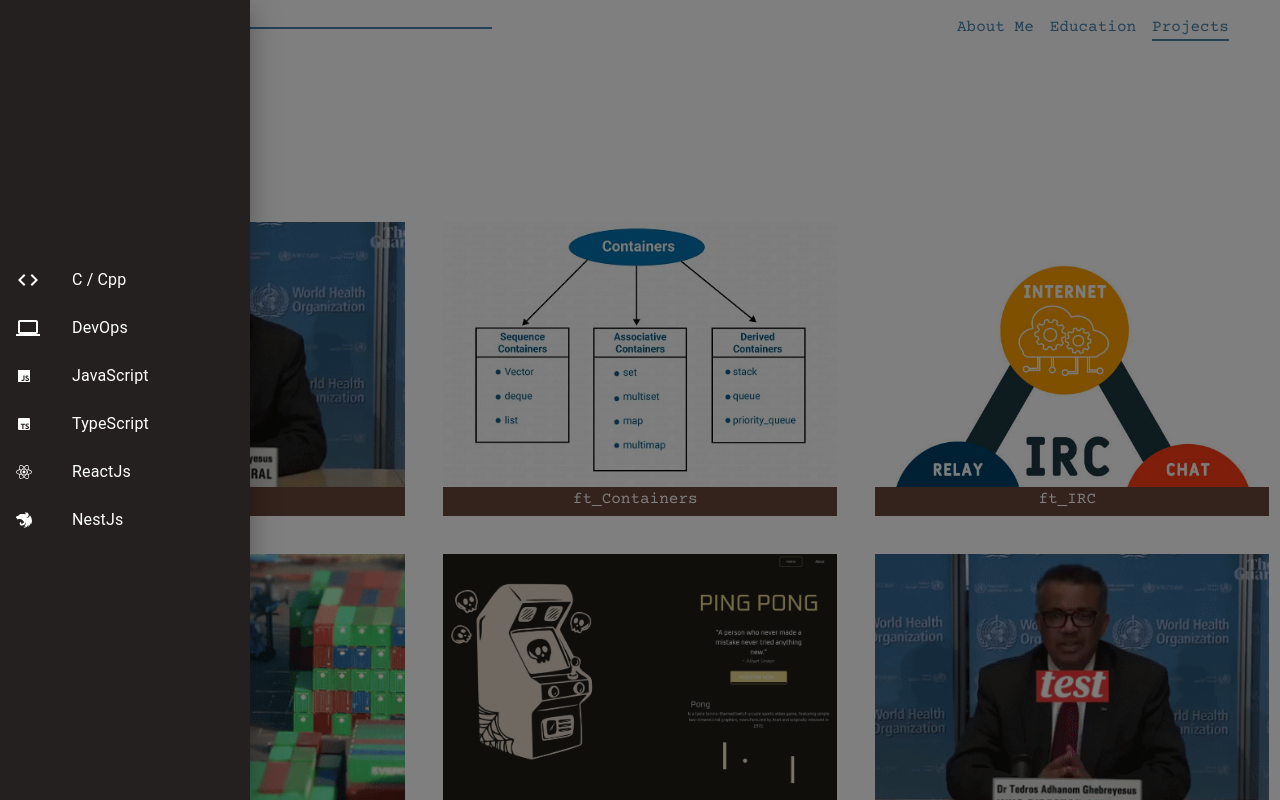
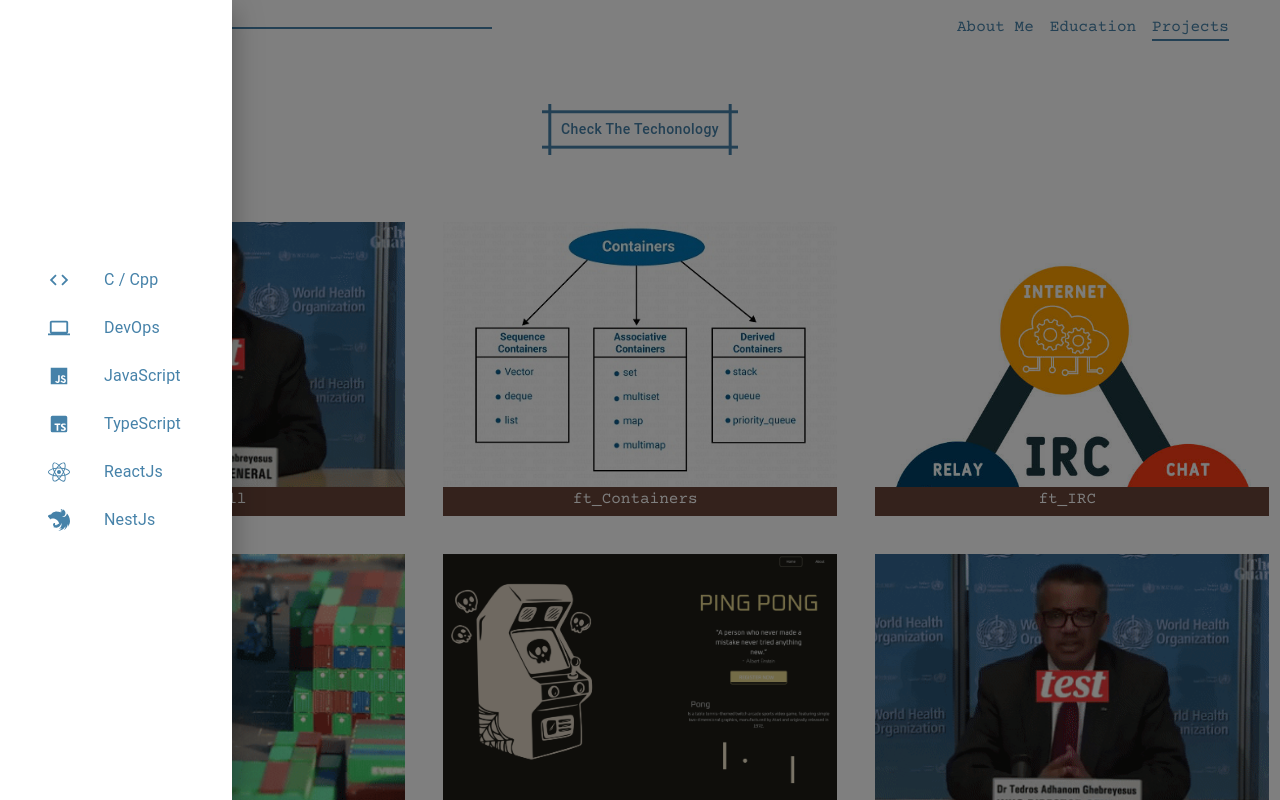
Before and after one commit to msaouab/Portfolio, a React (Vite) app: page /project in a window 1280 px wide. Both pictures are taken after a click on the button "Check The Techonology". Shown: the top 800 px of the page. Built offline with nearby package versions, Linux system fonts and the light colour scheme.

Commit message:
change the color style

```diff
--- a/src/components/HeaderProject.tsx
+++ b/src/components/HeaderProject.tsx
@@ -10,7 +10,7 @@ const ProjectsContainer = styled.main`
 		gap: 2rem;
 	}
 	& > .notfund {
-		color: #fff;
+		color: var(--text-color);
 		text-align: center;
 		font-size: 1.5rem;
 	}
--- a/src/components/SideBarProject.tsx
+++ b/src/components/SideBarProject.tsx
@@ -12,7 +12,7 @@ const SideBar = styled.div`
 	& > Button {
 		--b: 3px;
 		--s: 0.45em;
-		--color: #ffffff;
+		--color: var(--text-color);
 
 		padding: calc(0.5em + var(--s)) calc(0.9em + var(--s));
 		color: var(--color);
@@ -50,8 +50,10 @@ const SideBar = styled.div`
 
 const StyledListItemIcon = styled(ListItemIcon)`
 	& > svg {
-		fill: white;
-		color: white;
+		fill: var(--text-color);
+		color: var(--text-color);
+		width: 22px;
+		height: 22px;
 	}
 `;
 
@@ -79,7 +81,9 @@ const SideBarProject: React.FC<TechnologiesProps> = ({
 
 	const getList = () => (
 		<div
-			style={{ width: 250 }}
+			style={{
+				width: 200,
+			}}
 			className="list"
 			onClick={() => setOpen(false)}
 		>
@@ -107,9 +111,10 @@ const SideBarProject: React.FC<TechnologiesProps> = ({
 				className="drawer"
 				PaperProps={{
 					sx: {
-						backgroundColor: "#242020",
-						color: "white",
+						backgroundColor: "white",
+						color: "#4682A9",
 						justifyContent: "space-around",
+						paddingLeft: "2rem",
 					},
 				}}
 			>
```
